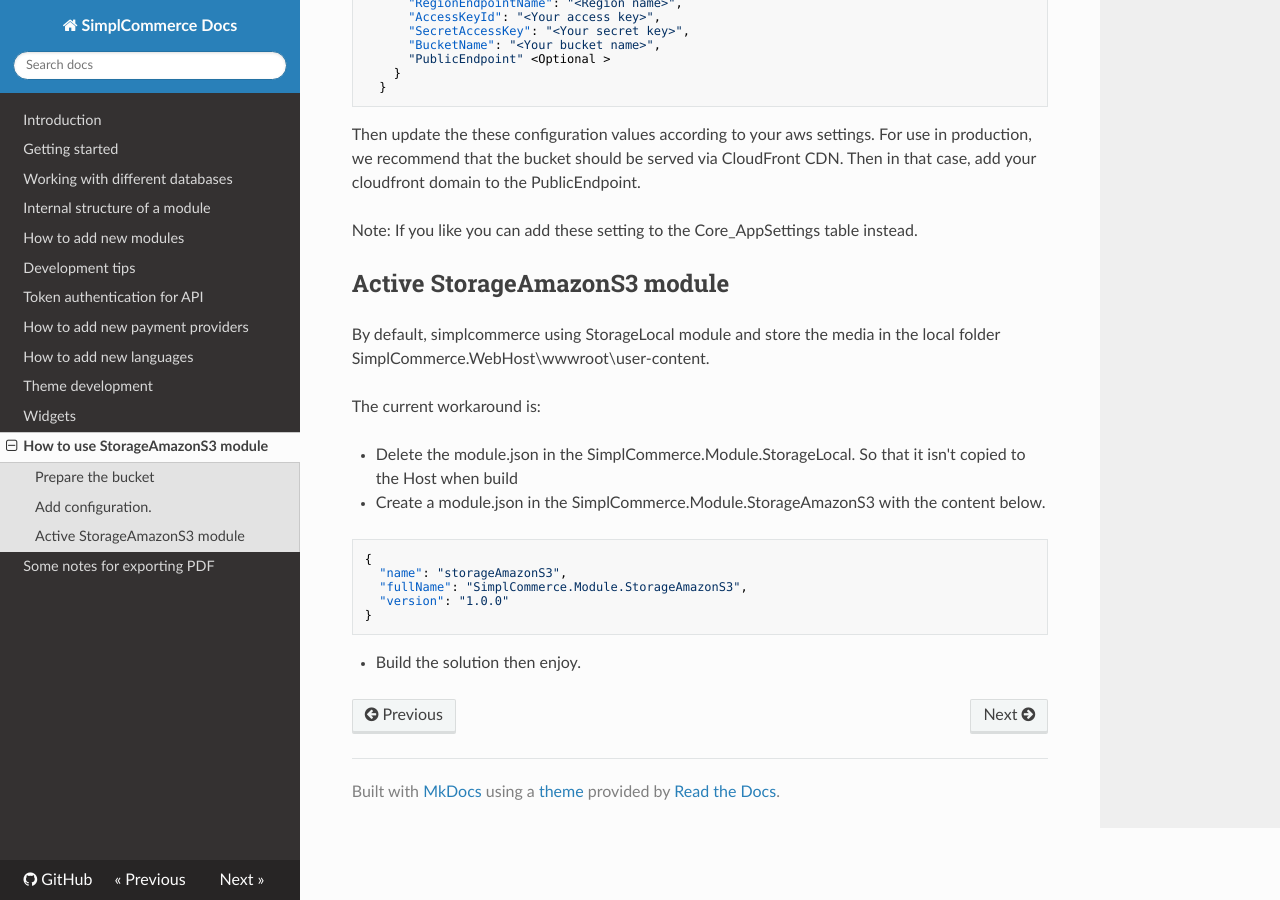
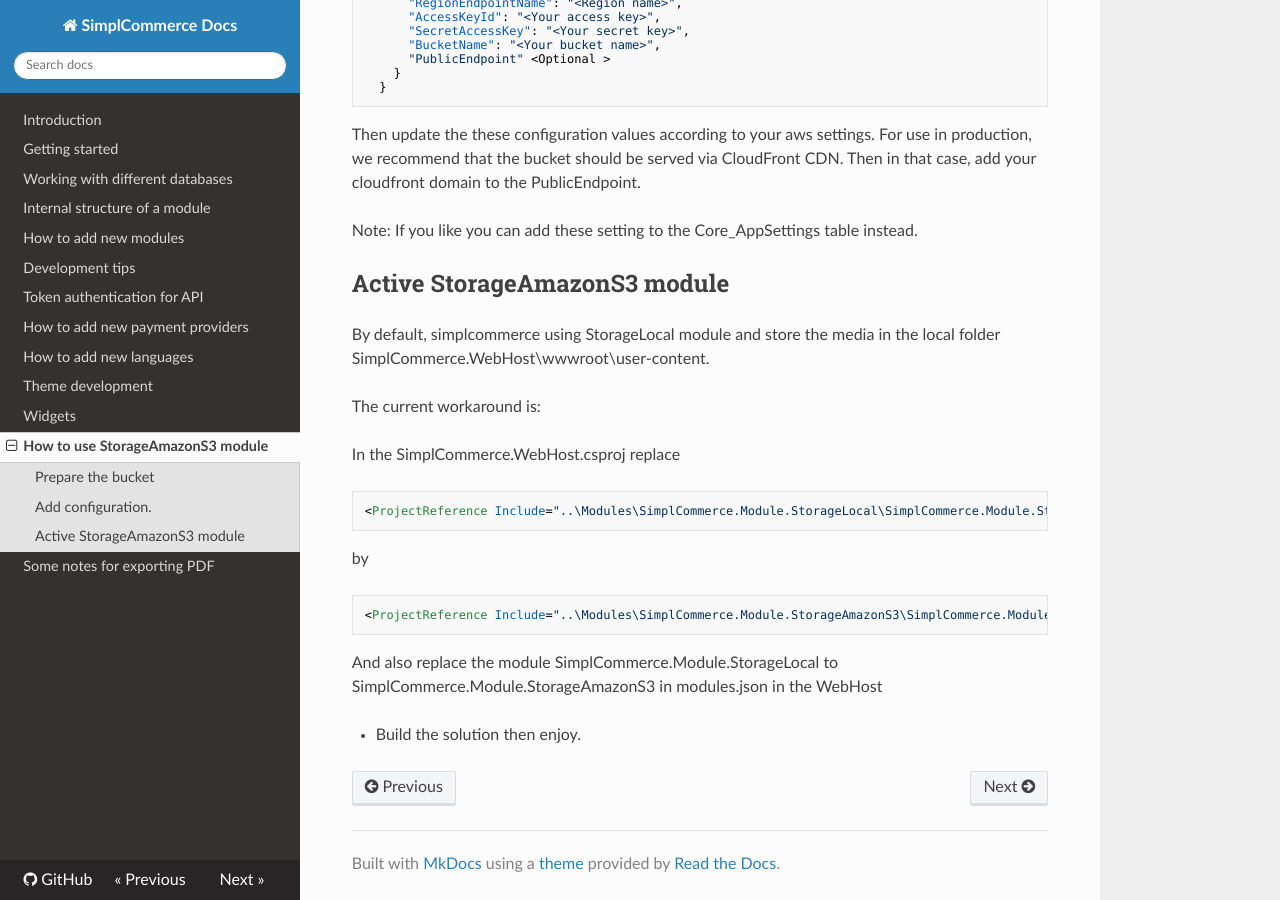
Before and after one commit to simplcommerce/docs, an MkDocs documentation site: the page built from docs/amazon-s3.md, in a window 1280 px wide and 900 px high, scrolled down 510 px. Built offline with MkDocs 1.6.1, drawn with Linux system fonts in a browser that asks for light colours; nearby versions of some CDN libraries; old or Windows-style settings are respelled for this version of MkDocs.

Commit message:
Update amazon-s3.md

````diff
--- a/docs/amazon-s3.md
+++ b/docs/amazon-s3.md
@@ -34,15 +34,18 @@
 
 The current workaround is:
 
-- Delete the module.json in the SimplCommerce.Module.StorageLocal. So that it isn't copied to the Host when build
-- Create a module.json in the SimplCommerce.Module.StorageAmazonS3 with the content below.
+In the SimplCommerce.WebHost.csproj replace
 
-```json
-{
-  "name": "storageAmazonS3",
-  "fullName": "SimplCommerce.Module.StorageAmazonS3",
-  "version": "1.0.0"
-}
+```xml
+<ProjectReference Include="..\Modules\SimplCommerce.Module.StorageLocal\SimplCommerce.Module.StorageLocal.csproj" />
 ```
 
+by
+
+```xml
+<ProjectReference Include="..\Modules\SimplCommerce.Module.StorageAmazonS3\SimplCommerce.Module.StorageAmazonS3.csproj" />
+```
+
+And also replace the module SimplCommerce.Module.StorageLocal to SimplCommerce.Module.StorageAmazonS3 in modules.json in the WebHost
+
 - Build the solution then enjoy.
````
